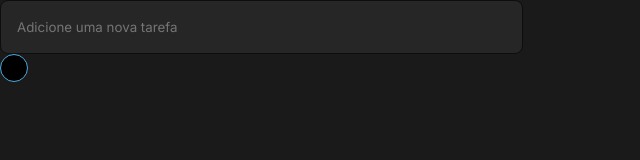
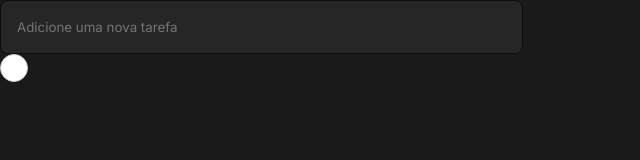
Before and after one commit to vitorsat/React, a React (Vite) app in the folder Primeiro-Desafio/to-do/: page / in a window 1280 px wide. Shown: the top 160 px of the page, without its empty margins (0-640 px from the left). Built offline with nearby package versions, Linux system fonts and the light colour scheme.

Commit message:
feat: add all

```diff
--- a/Primeiro-Desafio/to-do/src/components/Check.module.css
+++ b/Primeiro-Desafio/to-do/src/components/Check.module.css
@@ -3,8 +3,8 @@
 }
 
 .round label {
-	background-color: black;
-	border: 1px solid var(--blue);
+	background-color: #fff;
+	border: 1px solid #ccc;
 	border-radius: 50%;
 	cursor: pointer;
 	height: 28px;
@@ -37,6 +37,11 @@
 	border-color: var(--purple-dark);
 }
 
+.round input[type='checkbox']:checked + label:hover {
+	background-color: var(--purple);
+	border-color: var(--purple);
+}
+
 .round input[type='checkbox']:checked + label:after {
 	opacity: 1;
 }
--- a/Primeiro-Desafio/to-do/src/components/Check.tsx
+++ b/Primeiro-Desafio/to-do/src/components/Check.tsx
@@ -4,7 +4,7 @@ export function Check() {
 	return (
 		<div className={styles.round}>
 			<input type="checkbox" className={styles.input} id="checkbox" />
-			<label htmlFor="checkbox"></label>
+			<label htmlFor="checkbox" className={styles.label}></label>
 		</div>
 	);
 }
```
